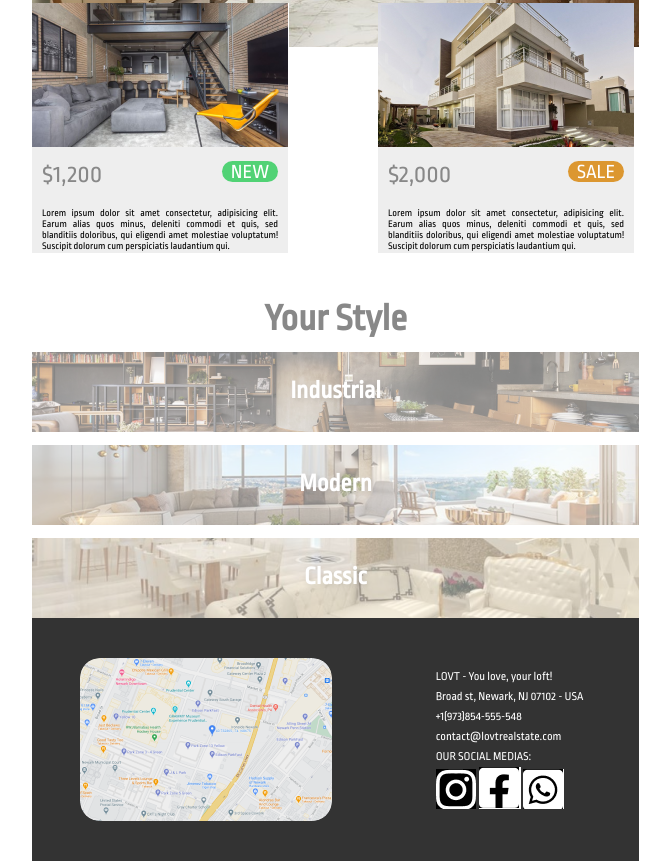
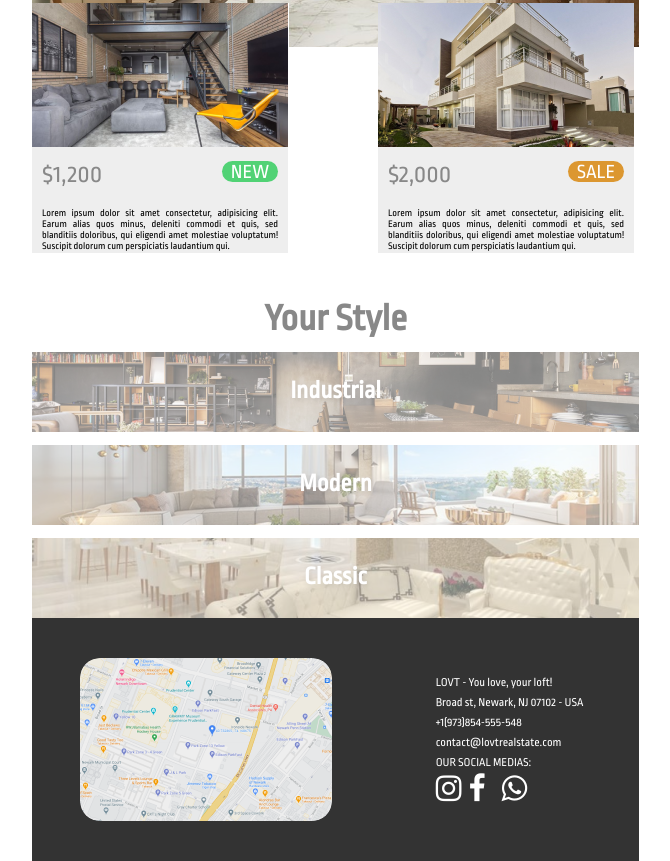
Before and after one commit to edcruz29/lovt, a plain HTML site: page index.html in a window 1280 px wide. Shown: the part 382-1243 px from the top of the page, without its empty margins (13-683 px from the left). Drawn offline with Linux system fonts and the light colour scheme.

Commit message:
alterado os icons

```diff
--- a/css/style.css
+++ b/css/style.css
@@ -264,9 +264,14 @@ footer ul li{
 
 
 }
+footer i{
+    color: white;
+    margin: auto;
+    width: 30px;
+    height: 30px;
 
+}
 a{
-    width: 20px;
-    height: 20px;
+    font-size: 30px;
 }
 /*Tratamento Responsivo*/
--- a/index.html
+++ b/index.html
@@ -83,9 +83,9 @@
         <p>contact@lovtrealstate.com</p>
         <p class="social-call"><span>Our Social Medias:</span> </p>
         <ul>
-          <li><a href="https://www.instagram.com/"><img src="/img/instagram.png" alt=""></a></li>
-          <li><a href="https://pt-br.facebook.com/"><img src="/img/facebook.png" alt=""></a></li>
-          <li><a href="https://api.whatsapp.com/send?phone=5511987695521&text=teste"><img src="/img/whats.png" alt=""></a></li>
+          <li><a href="https://www.instagram.com/"><i class="fa fa-instagram" aria-hidden="true"></i></a></li>
+          <li><a href="https://pt-br.facebook.com/"><i class="fa fa-facebook" aria-hidden="true"></i></a></li>
+          <li><a href="https://api.whatsapp.com/send?phone=5511987695521&text=teste"><i class="fa fa-whatsapp" aria-hidden="true"></i></a></li>
         </ul>
       </div>
       </div>
```
